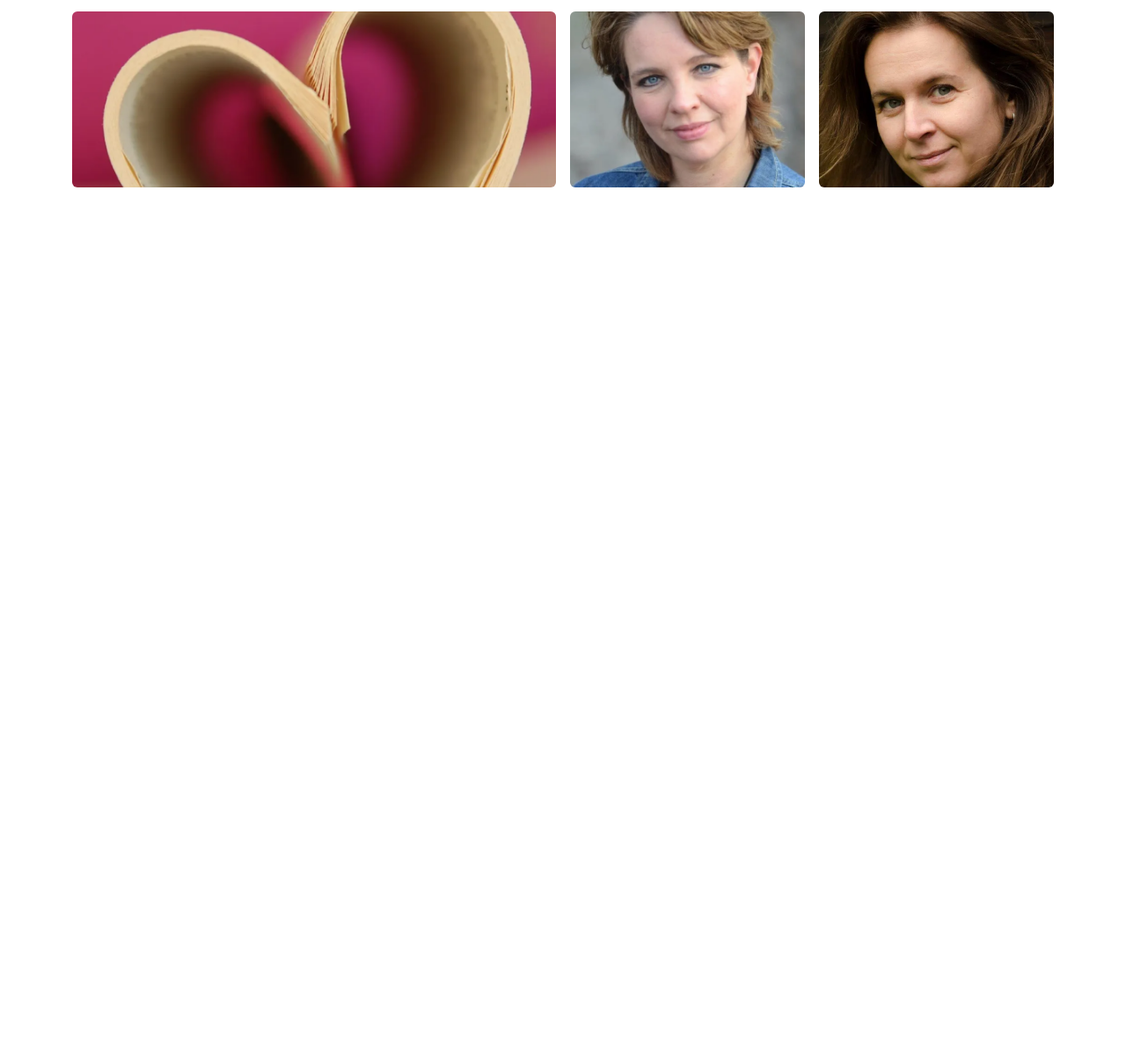
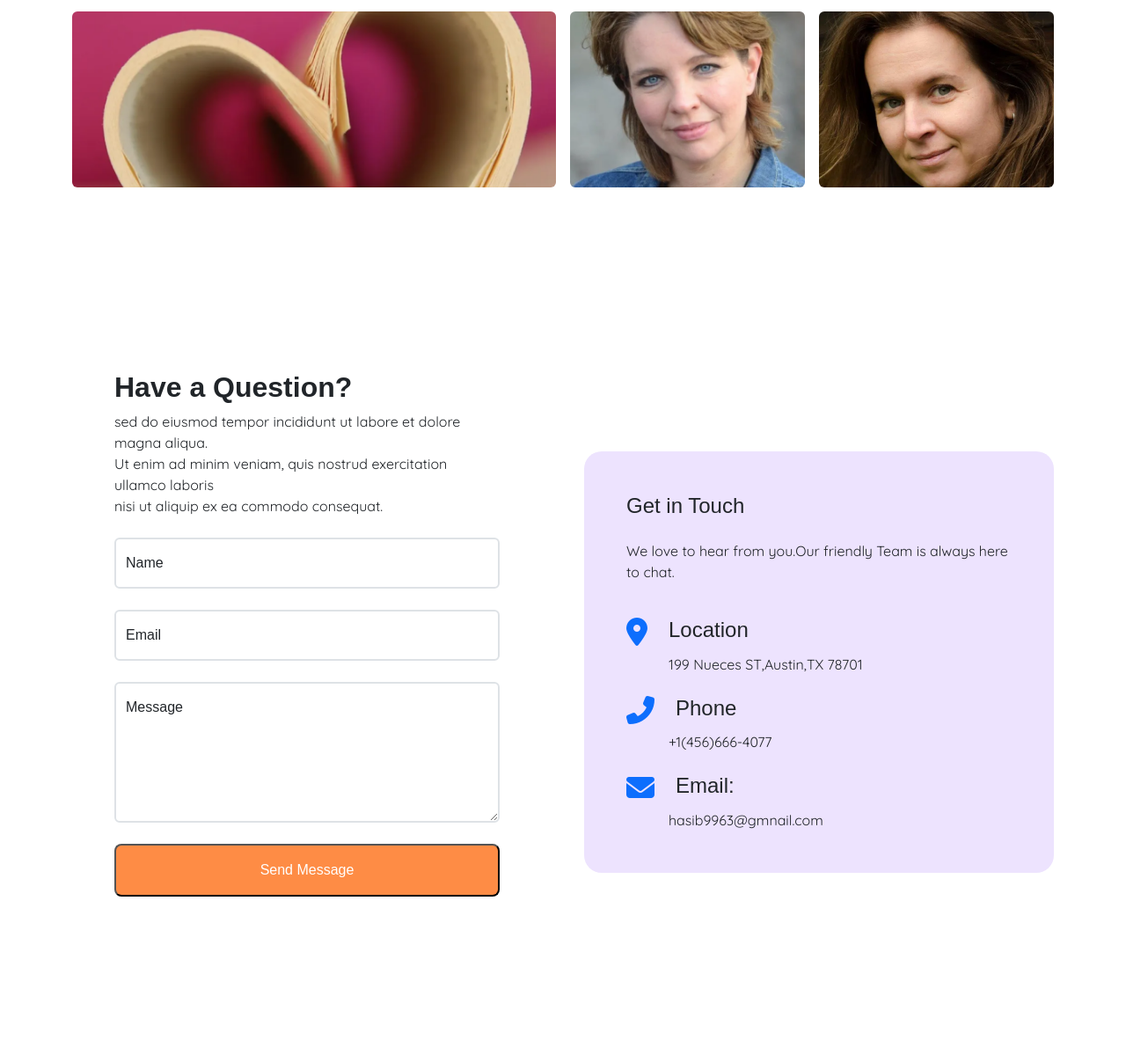
Before and after one commit to hasib9963/Kieke-Photography, a plain HTML site: page index.html in a window 1280 px wide. Shown: the part 4609-5816 px from the top of the page at 88% size. Before the commit the page ends 4838 px from the top, so only its background shows below. Drawn offline with nearby package versions, Linux system fonts and the light colour scheme; a web font is replaced by a local one.

Commit message:
Contact Section Done

```diff
--- a/index.html
+++ b/index.html
@@ -327,6 +327,105 @@
 
   <!-- instagram feed end  -->
 
+    <!-- Contact section Start -->
+    <div class="container-fluid contact py-5"></div>
+    <div class="container py-5">
+      <div class="row g-5">
+        <div class="col-xl-6">
+          <div class="wow fadeInUp" data-wow-delay="0.2s">
+            <div class=" p-5 rounded h-100 wow fadeInUp" data-wow-delay="0.2s">
+              <h2 class="fw-bolder">Have a Question?</h2>
+              <p class="mb-4">
+                sed do eiusmod tempor incididunt ut labore et dolore magna
+                aliqua.<br>Ut enim ad minim veniam, quis nostrud exercitation
+                ullamco laboris<br>nisi ut aliquip ex ea commodo consequat.
+              </p>
+              <form>
+                <div class="row g-4">
+                  <div class="col-12">
+                    <div class="form-floating">
+                      <input type="text" class="form-control border-2" id="name" placeholder="Your Name" />
+                      <label for="name"> Name</label>
+                    </div>
+                  </div>
+                  <div class="col-12">
+                    <div class="form-floating">
+                      <input type="email" class="form-control border-2" id="email" placeholder="Your Email" />
+                      <label for="email"> Email</label>
+                    </div>
+                  </div>
+
+                  <div class="col-12">
+                    <div class="form-floating">
+                      <textarea class="form-control border-2" placeholder="Leave a message here" id="message"
+                        style="height: 160px"></textarea>
+                      <label for="message">Message</label>
+                    </div>
+                  </div>
+                  <div class="col-12">
+                    <button class="w-100 py-3 rounded-3" id="button">
+                      Send Message
+                    </button>
+                  </div>
+                </div>
+              </form>
+            </div>
+          </div>
+        </div>
+        <div class="col-xl-6 wow fadeInRight" data-wow-delay="0.2s">
+          <div class="rounded h-100">
+            <div class="p-5" style="background-color: #ede3fe; border-radius: 20px; margin-top: 140px;">
+              <h4 class="mb-4">Get in Touch</h4>
+              <p>
+                We love to hear from you.Our friendly Team is always here to
+                chat.
+              </p>
+              <br />
+              <div class="row g-4">
+                <div class="col-md-12">
+                  <div class="contact-add-item">
+                    <div class="contact-icon text-primary mb-1 d-flex gap-4">
+                      <i class="fas fa-map-marker-alt fa-2x"></i>
+                      <h4 class="text-dark fw-light">Location</h4>
+                    </div>
+                    <div>
+                      <p class="mb-0 px-5">199 Nueces ST,Austin,TX 78701</p>
+                    </div>
+                  </div>
+                </div>
+
+                <div class="col-md-12">
+                  <div class="contact-add-item">
+                    <div class="contact-icon text-primary mb-1 d-flex gap-4">
+                      <i class="fa fa-phone-alt fa-2x"></i>
+                      <h4 class="text-dark fw-light">Phone</h4>
+                    </div>
+                    <div>
+                      <p class="mb-0 px-5">+1(456)666-4077</p>
+                    </div>
+                  </div>
+                </div>
+                <div class="col-md-12">
+                  <div class="contact-add-item">
+                    <div class="contact-icon text-primary mb-1 d-flex gap-4">
+                      <i class="fas fa-envelope fa-2x"></i>
+                      <h4 class="text-dark fw-light">Email:</h4>
+                    </div>
+                    <div>
+                      <p class="mb-0 px-5">hasib9963@gmnail.com</p>
+                    </div>
+                  </div>
+                </div>
+              </div>
+            </div>
+          </div>
+        </div>
+      </div>
+    </div>
+    </div>
+
+    <!-- contact section end  -->
+
     <script src="https://kit.fontawesome.com/a076d05399.js" crossorigin="anonymous"></script>
     <script src="https://cdn.jsdelivr.net/npm/bootstrap@5.3.3/dist/js/bootstrap.bundle.min.js"></script>
 </body>
```
